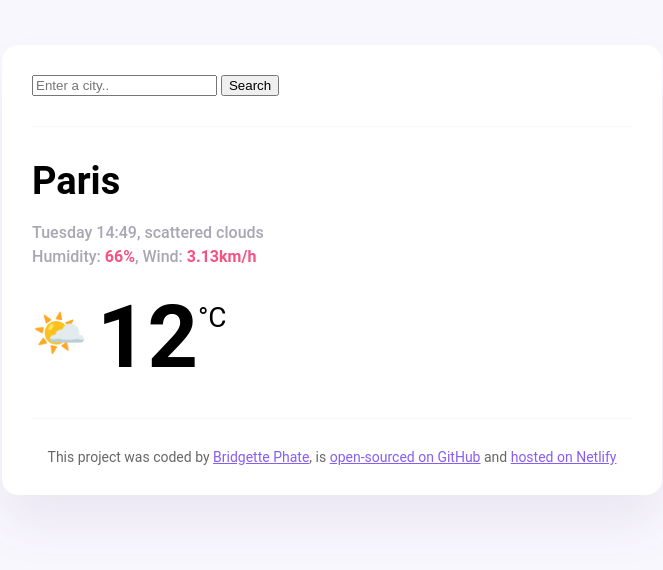
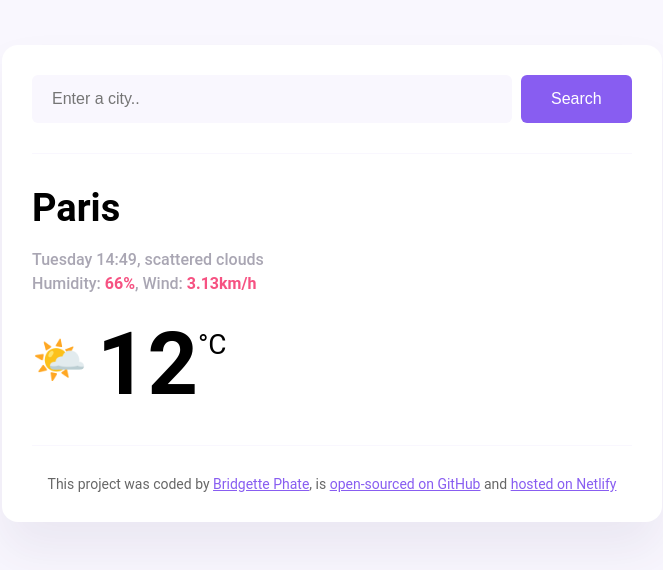
Before and after one commit to Bree177/Bridgette-s-App-, a plain HTML site: page index.html in a window 1280 px wide. Shown: the whole page, without its empty margins (308-971 px from the left). Drawn offline with Linux system fonts and the light colour scheme.

Commit message:
Fixed CSS

```diff
--- a/style.css
+++ b/style.css
@@ -21,7 +21,7 @@ header {
   padding: 0 0 30px 0;
 }
 
-.forecast-form-input {
+.search-form-input {
   background-color: #f9f7fe;
   border: none;
   border-radius: 6px;
@@ -30,7 +30,7 @@ header {
   padding: 15px 20px;
 }
 
-.forecast-form-button {
+.search-form-button {
   background: #885df1;
   padding: 15px 30px;
   border: none;
```
